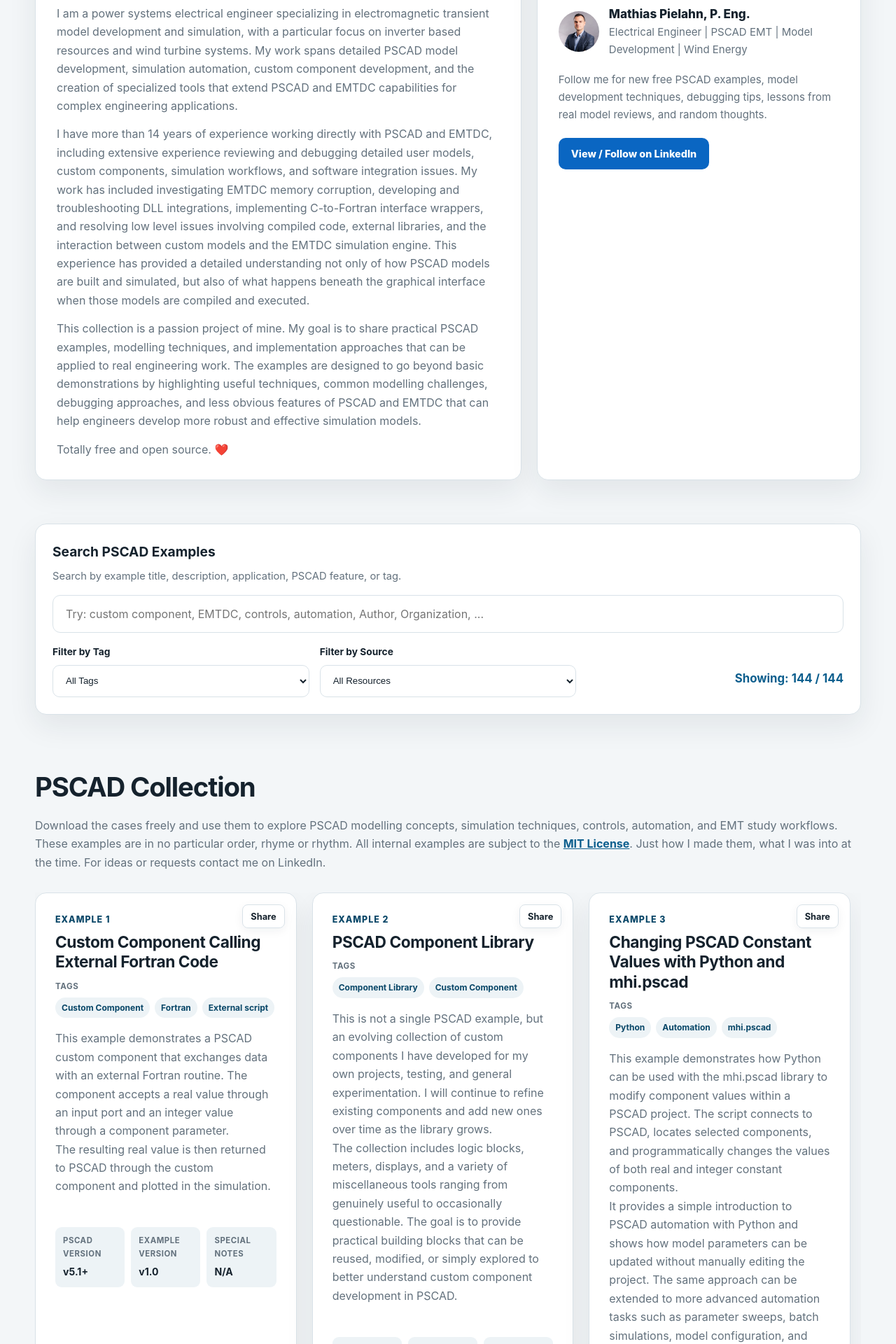
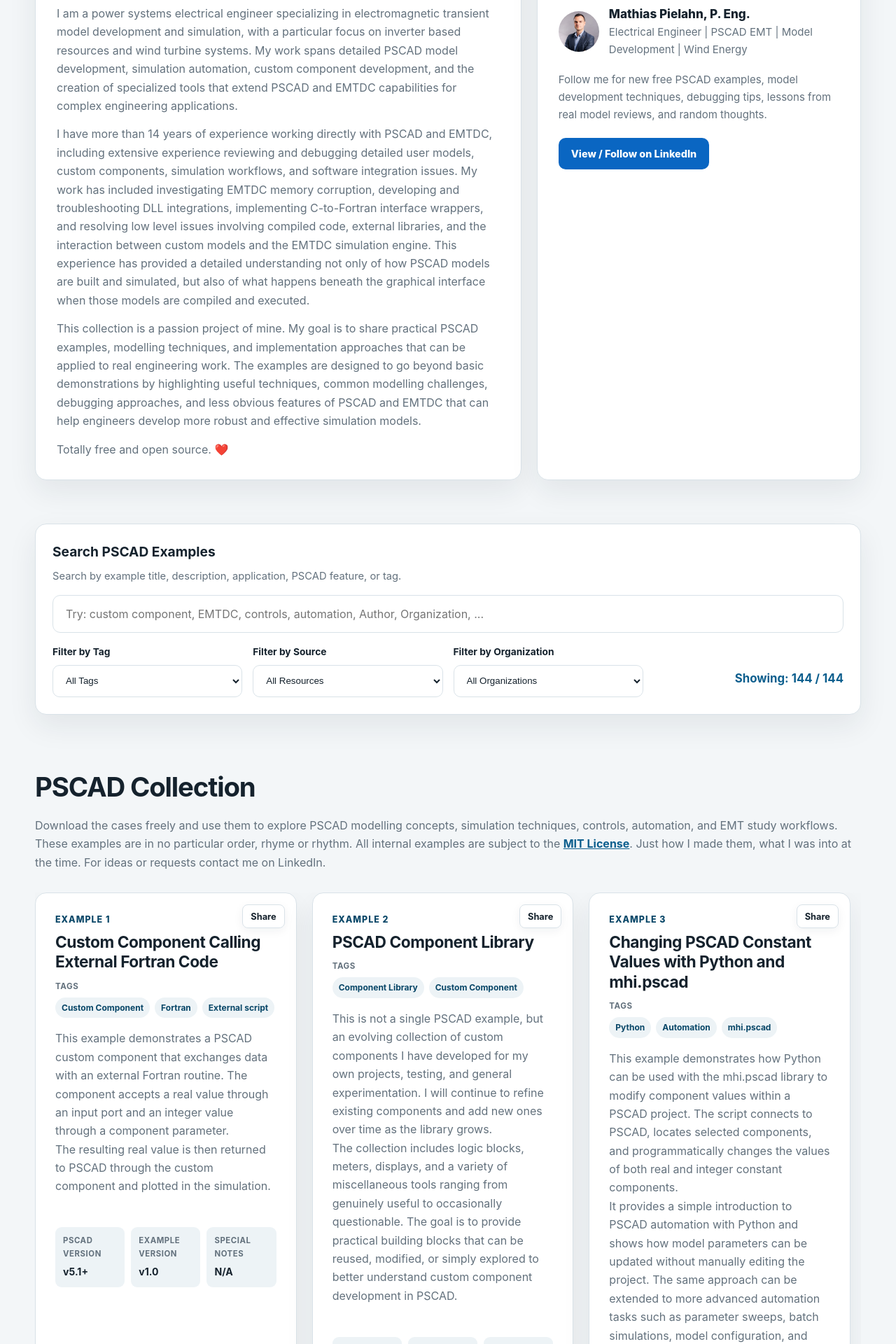
Before and after one commit to EMT-Tools/emt-tools.github.io, a Jekyll site: the page built from index.html, in a window 1280 px wide. Shown: the part 547-2467 px from the top of the page at 70% size. Built offline with Jekyll 4.4.1, drawn with Linux system fonts in a browser that asks for light colours.

Commit message:
Update index.html

```diff
--- a/index.html
+++ b/index.html
@@ -63,6 +63,14 @@
           </select>
         </div>
 
+        <!-- NEW ORGANIZATION FILTER -->
+        <div class="tag-filter-wrap" style="max-width: none; margin-top: 0;">
+          <label class="tag-filter-label" for="orgFilter">Filter by Organization</label>
+          <select aria-label="Filter by organization" class="tag-filter" id="orgFilter">
+            <option value="">All Organizations</option>
+          </select>
+        </div>
+
         <!-- Live Counter Element -->
         <div style="padding-bottom: 12px; font-weight: 750; color: var(--accent); font-size: 1.05rem; text-align: right;">
           Showing: <span id="resultCount"></span>
@@ -88,7 +96,7 @@
     <div class="scrollable-grid-container">
       <div class="example-grid" id="exampleCollection">
         {% for example in site.examples %}
-        <article class="searchable-example example-card" data-source="internal" data-search="{{ example.tags | join: ' ' | downcase }} {{ example.title | downcase }}" id="{{ example.slug }}">
+        <article class="searchable-example example-card" data-source="internal" data-org="" data-search="{{ example.tags | join: ' ' | downcase }} {{ example.title | downcase }}" id="{{ example.slug }}">
           <button aria-label="Share this PSCAD example" class="share-button-top share-button" type="button">Share</button>
           <div class="example-content">
             <div class="example-number">Example {{ forloop.index }}</div>
@@ -141,7 +149,7 @@
     <div class="scrollable-grid-container">
       <div class="example-grid" id="external-examples-grid">
         {% for resource in site.data.external %}
-        <article class="searchable-example example-card" id="{{ resource.title | slugify }}" data-source="external" style="background-color: #e2e8f0; border: 1px solid #cbd5e1; box-shadow: none;" data-search="{{ resource.tags | join: ' ' | downcase }} {{ resource.title | downcase }} {{ resource.author | downcase }} {{ resource.organization | downcase }}">
+        <article class="searchable-example example-card" id="{{ resource.title | slugify }}" data-source="external" data-org="{{ resource.organization | escape }}" style="background-color: #e2e8f0; border: 1px solid #cbd5e1; box-shadow: none;" data-search="{{ resource.tags | join: ' ' | downcase }} {{ resource.title | downcase }} {{ resource.author | downcase }} {{ resource.organization | downcase }}">
 
           <button aria-label="Share this PSCAD resource" class="share-button-top share-button" type="button">Share</button>
 
```
